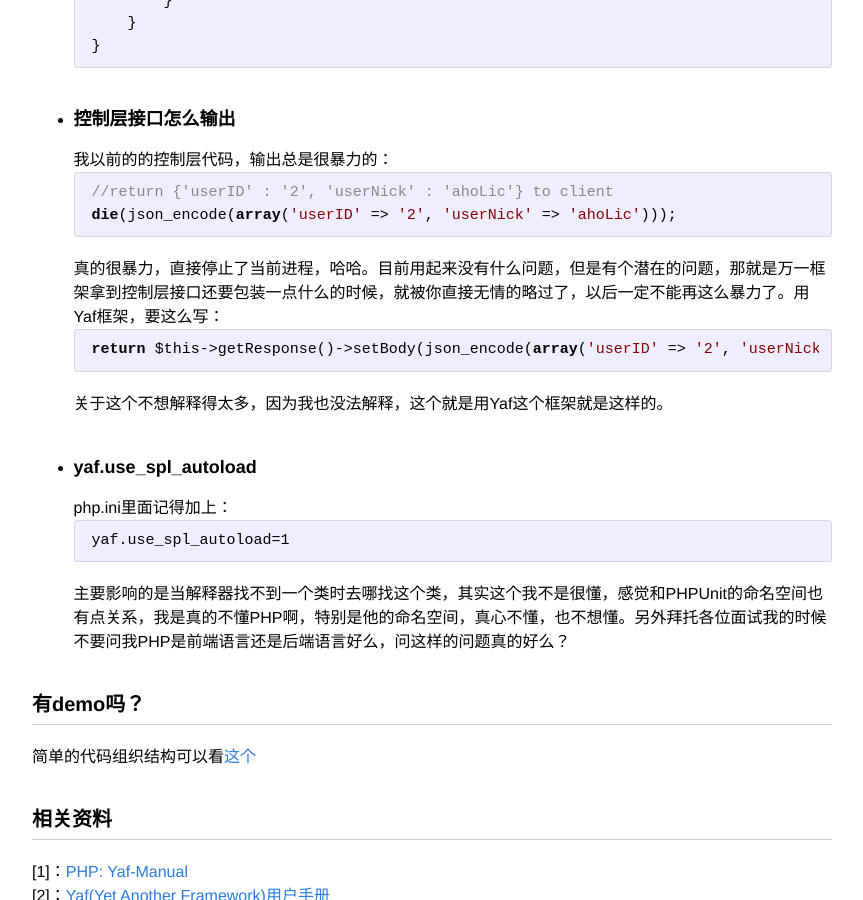
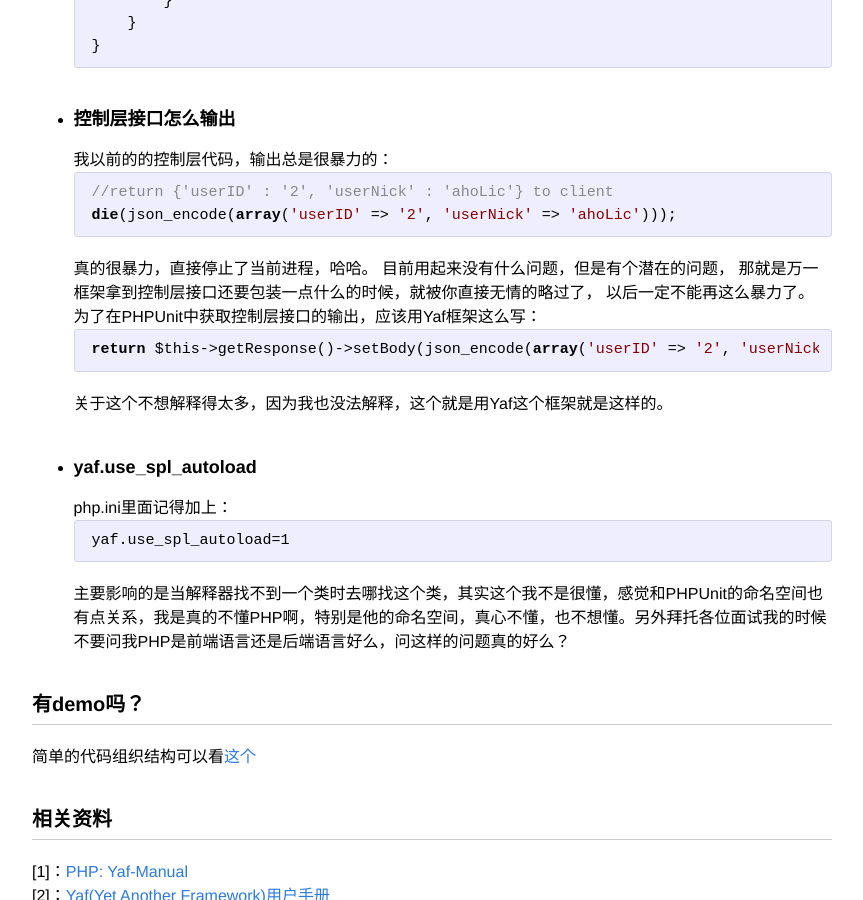
Before and after one commit to aholic/cstdlib.com, a Jekyll site: the page built from _posts/2015-05-23-yaf-phpunit.markdown, in a window 1280 px wide and 900 px high, scrolled down 2778 px. Shown: the whole window, without its empty margins (208-1071 px from the left). Built offline with Jekyll 4.4.1, drawn with Linux system fonts in a browser that asks for light colours; comment, search, counter and statistics services are not loaded.

Commit message:
update small expression

```diff
--- a/_posts/2015-05-23-yaf-phpunit.markdown
+++ b/_posts/2015-05-23-yaf-phpunit.markdown
@@ -94,7 +94,11 @@ Yaf框架的控制层接口的执行是在以上的第2步，使用Yaf框架时
       //return {'userID' : '2', 'userNick' : 'ahoLic'} to client
       die(json_encode(array('userID' => '2', 'userNick' => 'ahoLic')));
 
-  真的很暴力，直接停止了当前进程，哈哈。目前用起来没有什么问题，但是有个潜在的问题，那就是万一框架拿到控制层接口还要包装一点什么的时候，就被你直接无情的略过了，以后一定不能再这么暴力了。用Yaf框架，要这么写：
+  真的很暴力，直接停止了当前进程，哈哈。
+  目前用起来没有什么问题，但是有个潜在的问题，
+  那就是万一框架拿到控制层接口还要包装一点什么的时候，就被你直接无情的略过了，
+  以后一定不能再这么暴力了。
+  为了在PHPUnit中获取控制层接口的输出，应该用Yaf框架这么写：
 
       return $this->getResponse()->setBody(json_encode(array('userID' => '2', 'userNick' => 'ahoLic')));
 
```
